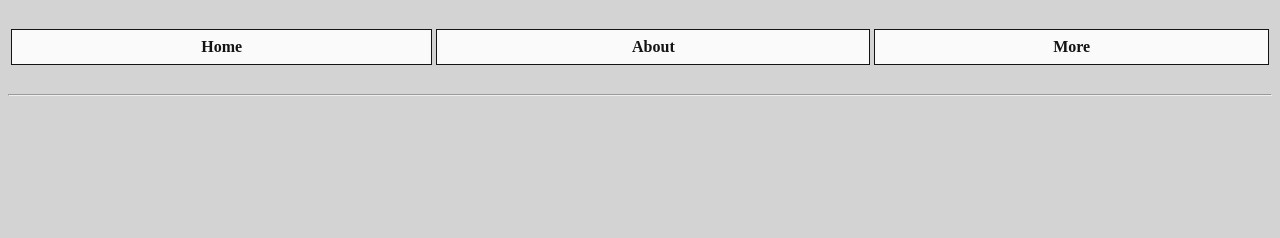
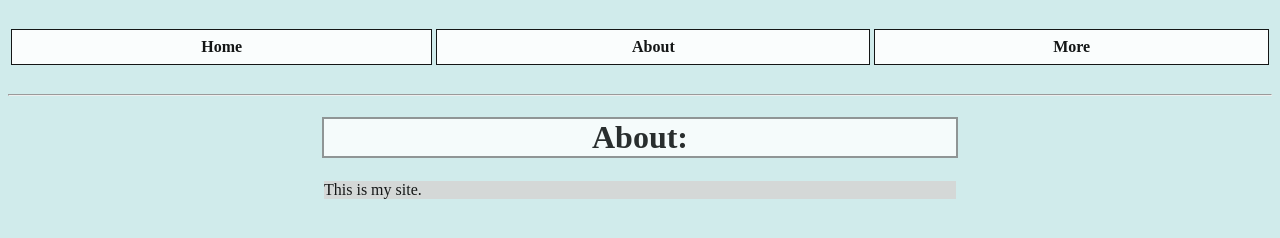
Before and after one commit to dwur1901/School-Site, a plain HTML site: page about.html in a window 1280 px wide. Drawn offline with Linux system fonts and the light colour scheme.

Commit message:
Finished basic CSS and basic page layouts

```diff
--- a/about.html
+++ b/about.html
@@ -1,7 +1,7 @@
 <!DOCTYPE html>
 <html>
 <head>
-<title>DaW:About</title>
+<title>DaW/about</title>
 <link rel="stylesheet" type="text/css" href="style.css">
 </head>
 <body>
@@ -15,9 +15,12 @@
 <th><a href="more.html">More</a></th>
 </tr>
 </table>
-</header>
 <br />
 <hr class="navigation" />
+</header>
+
+<center><h1>About:</h1></center>
+<center><p>This is my site.</p></center>
 
 </body>
 </html>
--- a/style.css
+++ b/style.css
@@ -1,6 +1,6 @@
 body {
 text-align: center;
-background-color: #d3d3d3;
+background-color: #D0EBEB;
 }
 table{
 width: 100%;
@@ -32,7 +32,9 @@ opacity: 0.8;
 width: 50%;
 }
 p {
-background-color: #d5d5d5;
-opacity: 0.95;
+background-color: #d5d6d5;
+opacity: 0.9;
 width: 50%;
+border: 1px solid #D0EBEB;
+text-align: left;
 }
```
Also changed, not shown: index.html (+1 -1 lines), more.html (+5 -2 lines).
